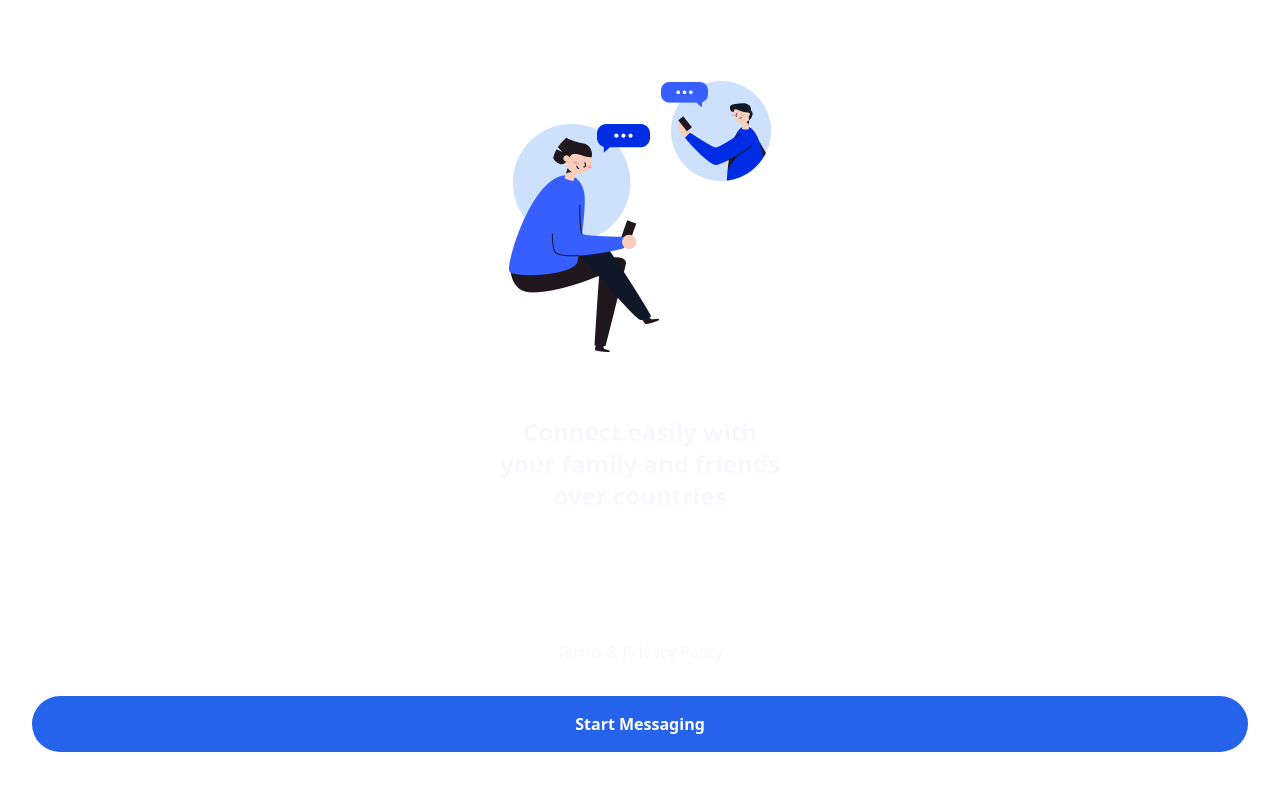
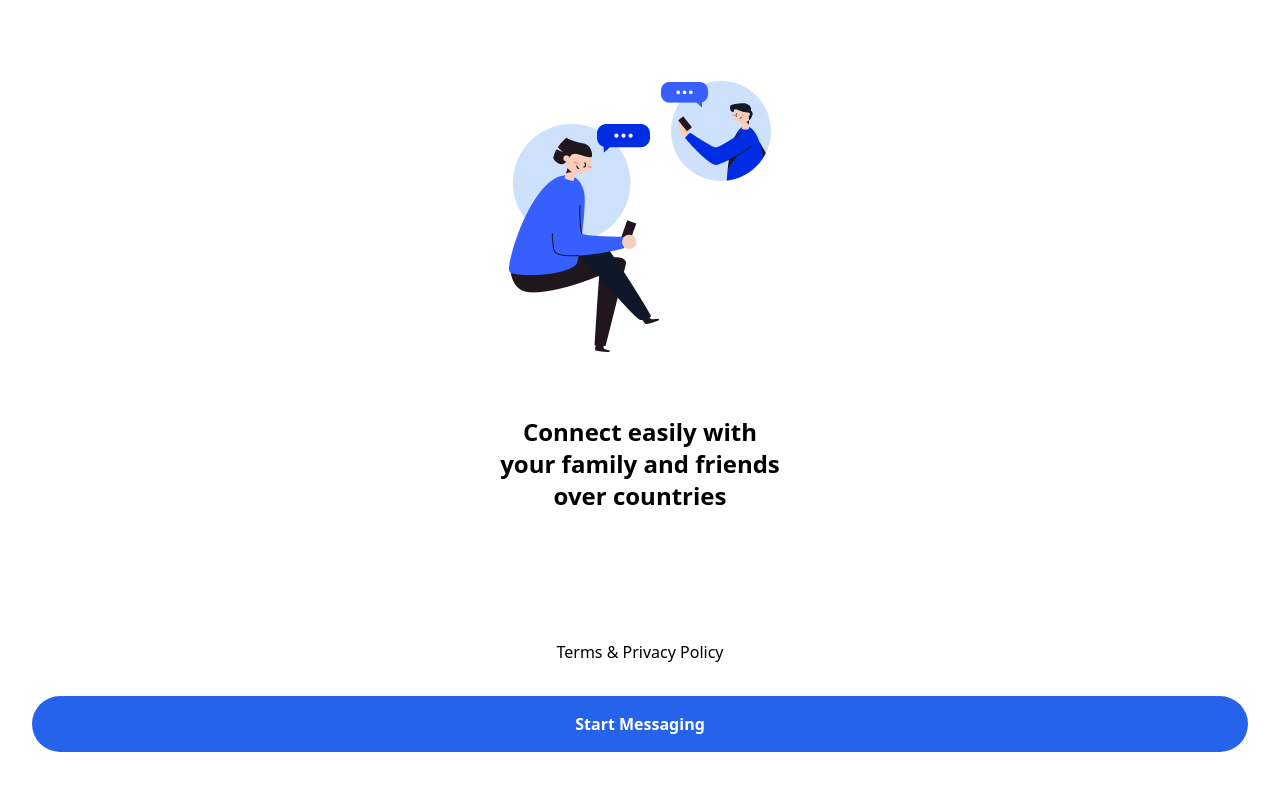
Before and after one commit to Johnnysky2700/chateo, a React (Create React App) app: page /WalkThrough in a window 1280 px wide. Shown: the top 790 px of the page. Built offline with nearby package versions, Linux system fonts and the light colour scheme.

Commit message:
text-[#F7F7FC] remove from walkthrough and verifypage because of white background

```diff
--- a/data/db.json
+++ b/data/db.json
@@ -62,6 +62,11 @@
     {
       "id": "03e1",
       "firstName": "IIIIIII",
+      "lastName": ""
+    },
+    {
+      "id": "9117",
+      "firstName": "CCCCCC",
       "lastName": ""
     }
   ],
--- a/src/Components/VerifyPage.jsx
+++ b/src/Components/VerifyPage.jsx
@@ -53,8 +53,8 @@ export default function VerifyPage() {
       <div>
         <button onClick={handleBack} className="text-2xl mb-6"><MdChevronLeft /></button>
 
-        <h1 className="text-[#F7F7FC] text-2xl font-bold mb-2">Enter Your Phone Number</h1>
-        <p className="text-[#F7F7FC] mb-6 text-center">Please confirm your country code and enter your phone number</p>
+        <h1 className="text-2xl font-bold mb-2">Enter Your Phone Number</h1>
+        <p className="mb-6 text-center">Please confirm your country code and enter your phone number</p>
 
         {/* Country code and phone number input */}
         <div className="flex items-center gap-2 mb-6">
--- a/src/Components/WalkThrough.jsx
+++ b/src/Components/WalkThrough.jsx
@@ -17,13 +17,13 @@ const WalkThrough = () => {
 
       {/* Text */}
       <div className="text-center mt-8">
-        <h2 className="text-[#F7F7FC] text-2xl font-bold mb-4">
+        <h2 className="text-2xl font-bold mb-4">
           Connect easily with <br /> your family and friends <br /> over countries
         </h2>
       </div>
 
       {/* Terms */}
-      <div className="text-[#F7F7FC] text-center text-base mb-8 pt-28">
+      <div className="text-center text-base mb-8 pt-28">
         Terms & Privacy Policy
       </div>
 
```
